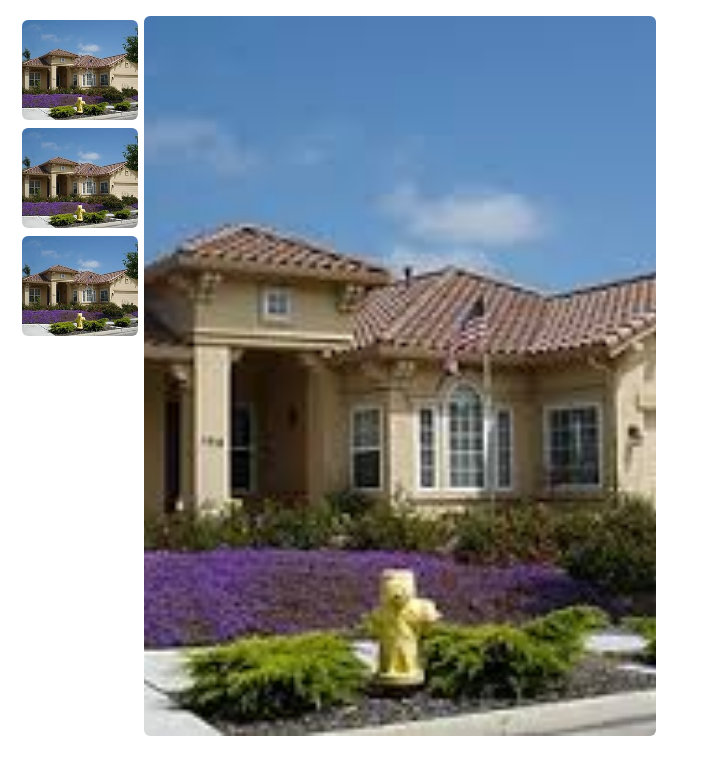
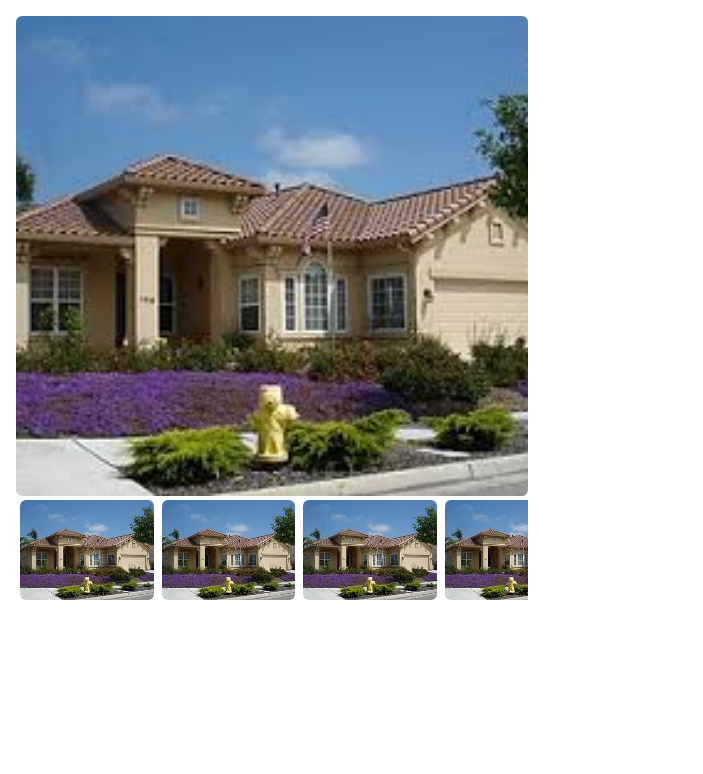
Before and after one commit to Codebee50/wills-homes, a React (Vite) app: page /1/detail in a window 1280 px wide. Shown: the top 774 px of the page, without its empty margins (0-703 px from the left). Built offline with nearby package versions, Linux system fonts and the light colour scheme.

Commit message:
added netlify.toml

```diff
--- a/src/index.css
+++ b/src/index.css
@@ -15,6 +15,41 @@
     max-width: 1440px;
     margin: 0 auto;
   }
+
+
+
+  .custom-scrollbar::-webkit-scrollbar {
+    width: 0.3rem;
+    background-color:#469DC7;
+  }
+
+  .custom-scrollbar::-webkit-scrollbar-thumb {
+    border-radius: 2rem;
+    background: #f1f2f2b4;
+  }
+
+  .no-scrollbar::-webkit-scrollbar {
+    width: 0;
+    height: 0;
+  }
+
+  .no-scrollbar::-webkit-scrollbar-thumb {
+    border-radius: 2rem;
+    background: #f1f2f2b4;
+  }
+
+  .hor-scrollbar::-webkit-scrollbar {
+    height: 5px;
+    width: 4px;
+    background-color:#469DC7;
+  }
+
+
+  .hor-scrollbar::-webkit-scrollbar-thumb:horizontal {
+    /* border-radius: 2rem; */
+    height: 5px;
+    background: #f1f2f2b4;
+  }
 }
 
 @layer utilities{
--- a/src/pages/PropertyDetail.jsx
+++ b/src/pages/PropertyDetail.jsx
@@ -11,20 +11,22 @@ const PropertyDetail = () => {
 
             <div className="w-full min-h-screen flex flex-row p-4">
 
-                <div className="w-[50%] min-h-screen flex flex-row fixed">
+                <div className="w-[50%] min-h-screen flex flex-col fixed">
 
-                    <div className="w-[20%] min-h-screen flex flex-col items-center">
+                    <div className="w-[80%] ">
+                        <img src={h7} alt="" className="w-full h-[60vh] object-cover object-center rounded-md"/>
+                    </div>
 
+                    <div className="w-[80%] flex flex-row items-center overflow-x-scroll no-scrollbar">
                         <img src={h7} alt="" className="m-1 w-[90%] h-[100px] object-cover object-center rounded-md"/>
                         <img src={h7} alt="" className="m-1 w-[90%] h-[100px] object-cover object-center rounded-md"/>
                         <img src={h7} alt="" className="m-1 w-[90%] h-[100px] object-cover object-center rounded-md"/>
-
+                        <img src={h7} alt="" className="m-1 w-[90%] h-[100px] object-cover object-center rounded-md"/>
+                        <img src={h7} alt="" className="m-1 w-[90%] h-[100px] object-cover object-center rounded-md"/>
                     </div>
 
 
-                    <div className="w-[80%] min-h-screen">
-                        <img src={h7} alt="" className="w-full h-[90vh] object-cover object-center rounded-md"/>
-                    </div>
+
 
                 </div>
 
```
Also changed, not shown: 1 other file (tests, documents, lock files or other folders).
